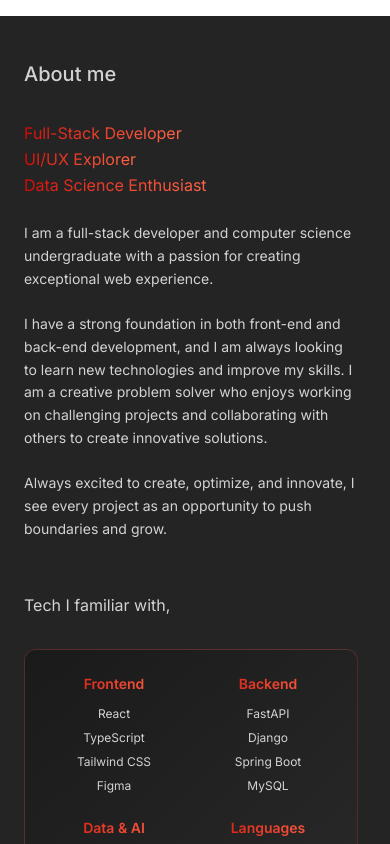
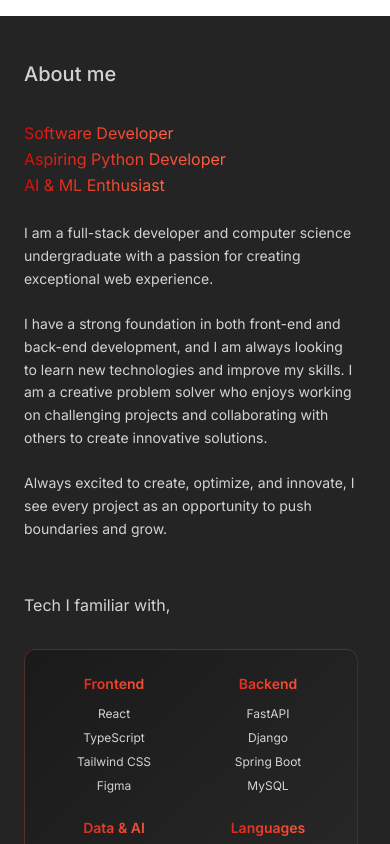
Before and after one commit to TimashaWanninyake/timasha-portfolio, a React (Vite) app: page / in a window 390 px wide. Shown: the part 860-1704 px from the top of the page. Built offline with nearby package versions, Linux system fonts and the light colour scheme; a web font is replaced by a local one.

Commit message:
Update About section titles and change email address in Footer component

```diff
--- a/src/About.tsx
+++ b/src/About.tsx
@@ -16,9 +16,9 @@ const About = () => {
             {/* Mobile Layout - Line by Line */}
             <div className="block md:hidden">
               <h1 className="text-base leading-relaxed">
-                <span className="bg-gradient-to-r from-[#d60505] to-[#FF6347] bg-clip-text text-transparent">Full-Stack Developer</span><br />
-                <span className="bg-gradient-to-r from-[#d60505] to-[#FF6347] bg-clip-text text-transparent">UI/UX Explorer</span><br />
-                <span className="bg-gradient-to-r from-[#d60505] to-[#FF6347] bg-clip-text text-transparent">Data Science Enthusiast</span>
+                <span className="bg-gradient-to-r from-[#d60505] to-[#FF6347] bg-clip-text text-transparent">Software Developer</span><br />
+                <span className="bg-gradient-to-r from-[#d60505] to-[#FF6347] bg-clip-text text-transparent"> Aspiring Python Developer</span><br />
+                <span className="bg-gradient-to-r from-[#d60505] to-[#FF6347] bg-clip-text text-transparent">AI & ML Enthusiast</span>
               </h1><br />
             </div>
 
--- a/src/Footer.tsx
+++ b/src/Footer.tsx
@@ -150,7 +150,7 @@ const Footer = () => {
             <div className="space-y-4">
               <div className="flex items-center space-x-3">
                 <FiMail className="text-[#ce4646] text-base md:text-xl lg:text-lg" />
-                <span className="text-xs md:text-base lg:text-base">timashawanninayaka@gmail.com</span>
+                <span className="text-xs md:text-base lg:text-base">timashawanninayaka26@gmail.com</span>
               </div>
               <div className="flex items-center space-x-3">
                 <FiPhone className="text-[#ce4646] text-base md:text-xl lg:text-lg" />
```
